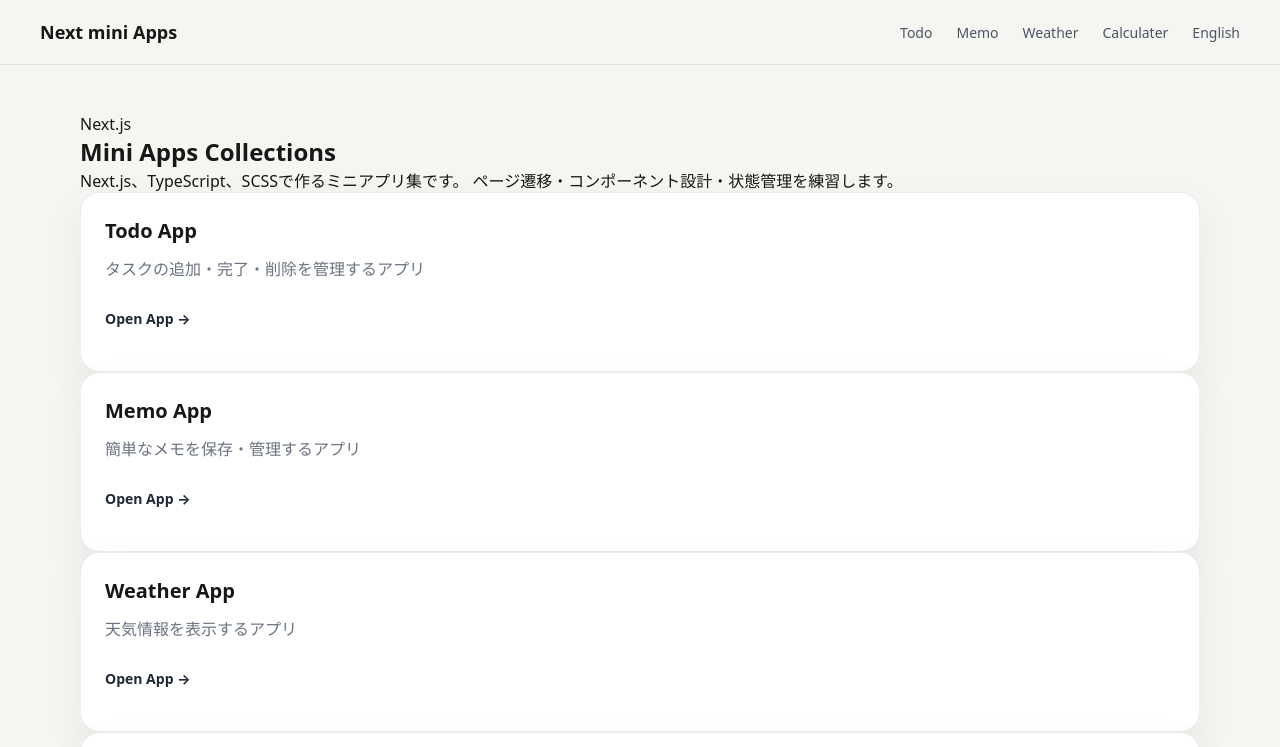
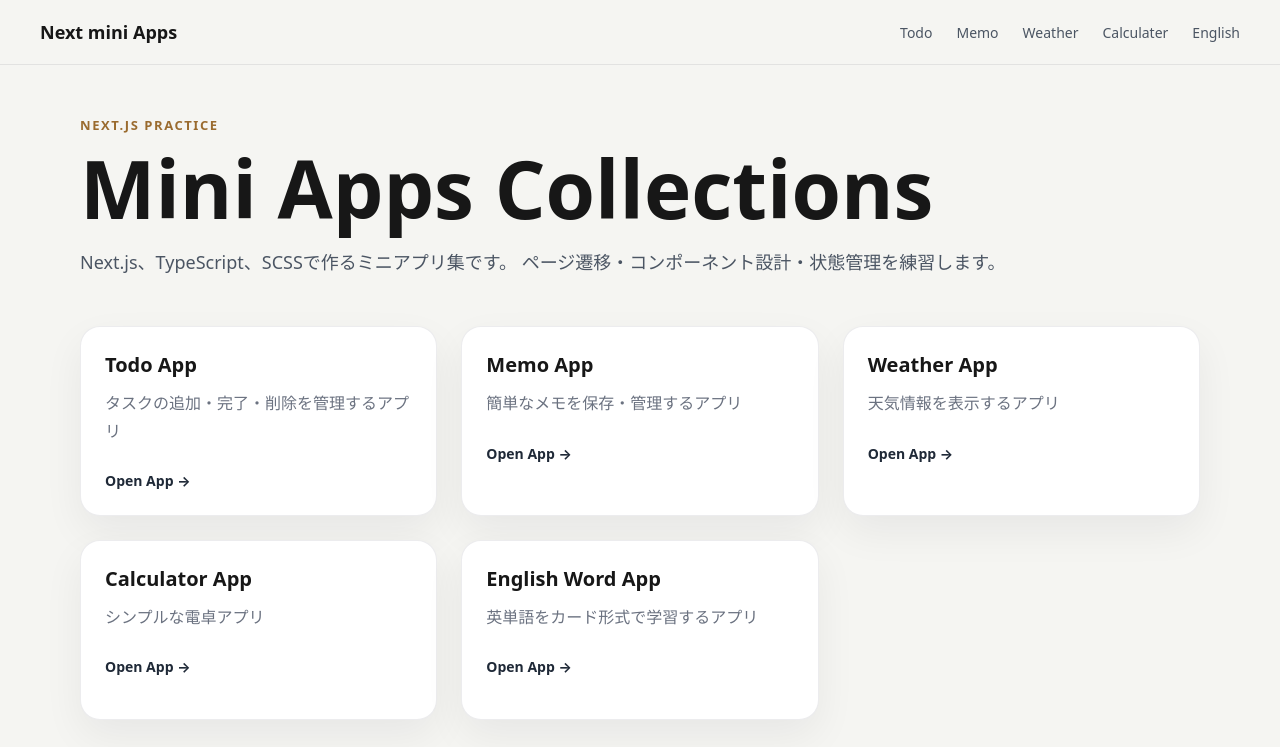
Before and after one commit to usamiyouhei/mini_apps_collection, a Next.js app: page / in a window 1280 px wide. Shown: the top 747 px of the page. Built offline with nearby package versions, Linux system fonts and the light colour scheme.

Commit message:
5/13 home css

```diff
--- a/src/app/page.tsx
+++ b/src/app/page.tsx
@@ -1,5 +1,5 @@
 import Image from "next/image";
-import styles from "./page.module.css";
+import styles from "@/styles/home.module.scss";
 import { AppCard } from "@/components/AppCard";
 
 const apps = [
@@ -34,10 +34,10 @@ export default function Home() {
   return (
     <section className={styles.home}>
       <div className={styles.hero}>
-        <p>Next.js</p>
-        <h1>Mini Apps Collections</h1>
+        <p className={styles.label}>Next.js Practice</p>
+        <h1 className={styles.title}>Mini Apps Collections</h1>
 
-        <p>
+        <p className={styles.description}>
           Next.js、TypeScript、SCSSで作るミニアプリ集です。
           ページ遷移・コンポーネント設計・状態管理を練習します。
         </p>
--- /dev/null
+++ b/src/styles/home.module.scss
@@ -0,0 +1,49 @@
+.home {
+  display: flex;
+  flex-direction: column;
+  gap: 48px;
+}
+
+.hero {
+  min-width: 760px;
+}
+
+.label {
+  display: inline-block;
+  margin-bottom: 16px;
+  color: #9a6b2f;
+  font-size: 13px;
+  font-weight: 700;
+  letter-spacing: 0.12em;
+  text-transform: uppercase;
+}
+
+.title {
+  margin: 0 0 20px;
+  font-size: clamp(40px, 7vw, 80px);
+  line-height: 0.95;
+  letter-spacing: -0.07;
+}
+.description {
+  margin: 0;
+  color: #4b5563;
+  font-size: 18px;
+  line-height: 1.8;
+}
+.grid {
+  display: grid;
+  grid-template-columns: repeat(3, 1fr);
+  gap: 24px;
+}
+
+@media (max-width: 960px) {
+  .grid {
+    grid-template-columns: repeat(2, 1fr);
+  }
+}
+
+@media (max-width: 640px) {
+  .grid {
+    grid-template-columns: 1fr;
+  }
+}
```
